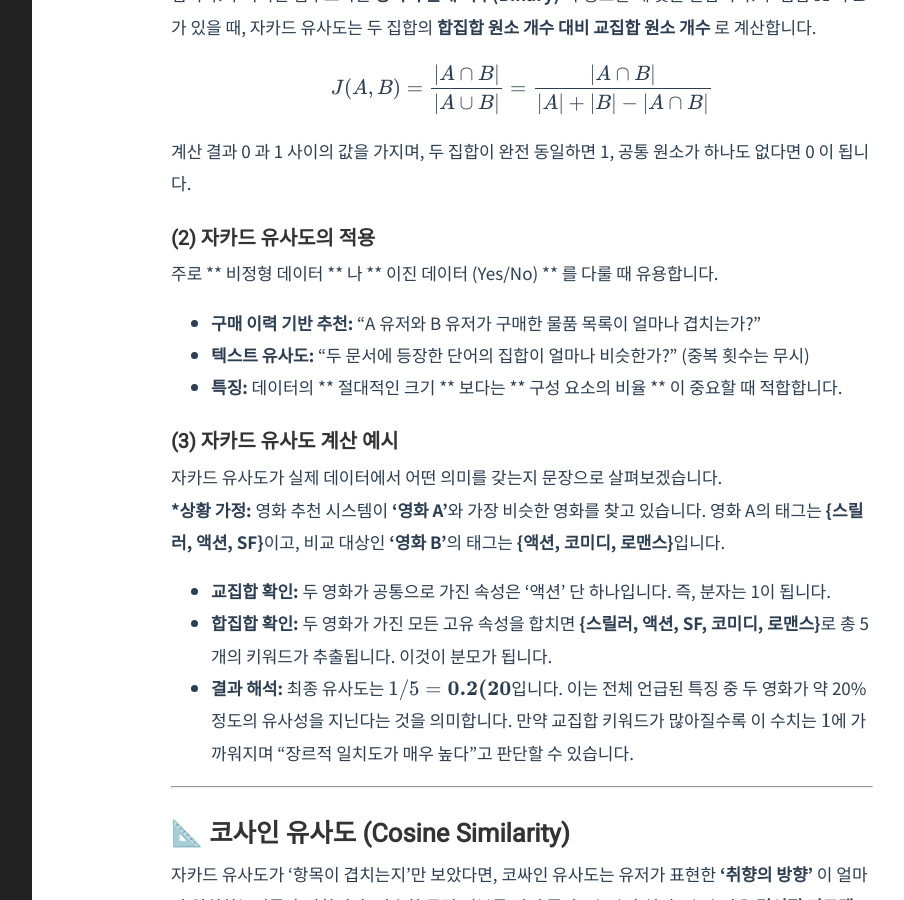
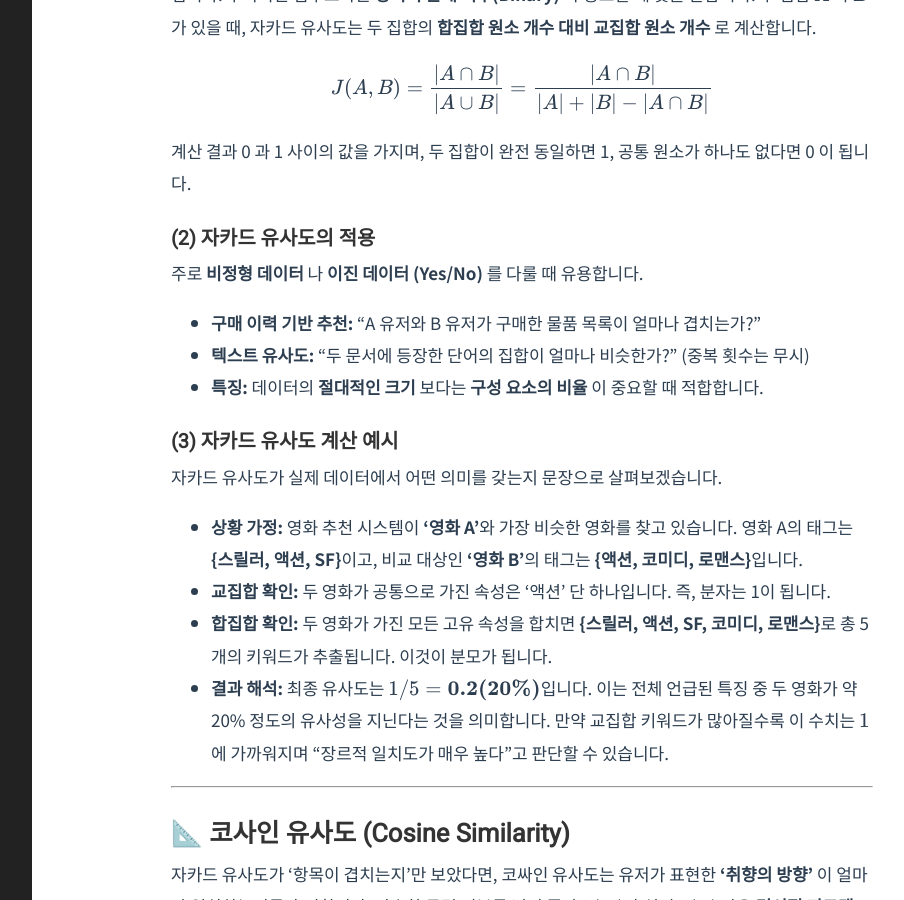
Before and after one commit to Youngjun-CV/Youngjun-CV.github.io, a Jekyll site: the page built from _posts/recommender system/2026-03-10-finding-similar-items.markdown, in a window 1280 px wide and 900 px high, scrolled down 1348 px. Shown: the whole window, without its empty margins (268-1172 px from the left). Built offline with Jekyll 4.4.1, drawn with Linux system fonts in a browser that asks for light colours; formulas are drawn with MathJax 3; some of the changed text lies outside the part shown.

```diff
--- a/_posts/recommender system/2026-03-10-finding-similar-items.markdown
+++ b/_posts/recommender system/2026-03-10-finding-similar-items.markdown
@@ -41,24 +41,24 @@ $$J(A, B) = \frac{|A \cap B|}{|A \cup B|} = \frac{|A \cap B|}{|A| + |B| - |A \ca
 계산 결과 0 과 1 사이의 값을 가지며, 두 집합이 완전 동일하면 1, 공통 원소가 하나도 없다면 0 이 됩니다.
 
 ### (2) 자카드 유사도의 적용
-주로 ** 비정형 데이터 ** 나 ** 이진 데이터 (Yes/No) ** 를 다룰 때 유용합니다.
+주로 **비정형 데이터** 나 **이진 데이터 (Yes/No)** 를 다룰 때 유용합니다.
 
 * **구매 이력 기반 추천:** "A 유저와 B 유저가 구매한 물품 목록이 얼마나 겹치는가?"
 
 * **텍스트 유사도:** "두 문서에 등장한 단어의 집합이 얼마나 비슷한가?" (중복 횟수는 무시)
 
-* **특징:** 데이터의 ** 절대적인 크기 ** 보다는 ** 구성 요소의 비율 ** 이 중요할 때 적합합니다.
+* **특징:** 데이터의 **절대적인 크기** 보다는 **구성 요소의 비율** 이 중요할 때 적합합니다.
 
 ### (3) 자카드 유사도 계산 예시
 자카드 유사도가 실제 데이터에서 어떤 의미를 갖는지 문장으로 살펴보겠습니다.
 
-***상황 가정:** 영화 추천 시스템이 **'영화 A'**와 가장 비슷한 영화를 찾고 있습니다. 영화 A의 태그는 **{스릴러, 액션, SF}**이고, 비교 대상인 **'영화 B'**의 태그는 **{액션, 코미디, 로맨스}**입니다.
+* **상황 가정:** 영화 추천 시스템이 **'영화 A'**와 가장 비슷한 영화를 찾고 있습니다. 영화 A의 태그는 **{스릴러, 액션, SF}**이고, 비교 대상인 **'영화 B'**의 태그는 **{액션, 코미디, 로맨스}**입니다.
 
 * **교집합 확인:** 두 영화가 공통으로 가진 속성은 '액션' 단 하나입니다. 즉, 분자는 1이 됩니다.
 
 * **합집합 확인:** 두 영화가 가진 모든 고유 속성을 합치면 **{스릴러, 액션, SF, 코미디, 로맨스}**로 총 5개의 키워드가 추출됩니다. 이것이 분모가 됩니다.
 
-* **결과 해석:** 최종 유사도는 $1 / 5 = \mathbf{0.2 (20%)}$입니다. 이는 전체 언급된 특징 중 두 영화가 약 20% 정도의 유사성을 지닌다는 것을 의미합니다. 만약 교집합 키워드가 많아질수록 이 수치는 $1$에 가까워지며 "장르적 일치도가 매우 높다"고 판단할 수 있습니다.
+* **결과 해석:** 최종 유사도는 $1 / 5 = \mathbf{0.2 (20\%)}$입니다. 이는 전체 언급된 특징 중 두 영화가 약 20% 정도의 유사성을 지닌다는 것을 의미합니다. 만약 교집합 키워드가 많아질수록 이 수치는 $1$에 가까워지며 "장르적 일치도가 매우 높다"고 판단할 수 있습니다.
 
 ---
 
@@ -93,7 +93,7 @@ $$cos(\theta) = \frac{x \cdot y}{\|x\| \|y\|} = \frac{\sum_{i=1}^{n} x_i y_i}{\s
 코사인 유사도는 '방향'을 잘 잡아내지만, 사용자의 주관적 잣대(깐깐함 등) 까지는 읽어내지 못합니다. 피어슨 상관계수는 각 사용자의 ** 평균 별점 ** 을 뺀 뒤 계산하여, 이 주관적 편향을 완벽하게 보정합니다.
 
 ### (1) 피어슨 상관계수의 정의와 수식
-모든 평점에서 유저의 평균 평점을 모든 평점에서 유저의 평균 평점을 빼서 ** '평균 별점 = 0' ** 이 되도록 보정하는 ** 평균 중심화 (Mean Centering) ** 과정을 거칩니다.
+모든 평점에서 유저의 평균 평점을 모든 평점에서 유저의 평균 평점을 빼서 **'평균 별점 = 0'** 이 되도록 보정하는 ** 평균 중심화 (Mean Centering) ** 과정을 거칩니다.
 
 $$\rho_{x,y} = \frac{\sum (x_i - \bar{x})(y_i - \bar{y})}{\sqrt{\sum (x_i - \bar{x})^2} \sqrt{\sum (y_i - \bar{y})^2}}$$
 
```
